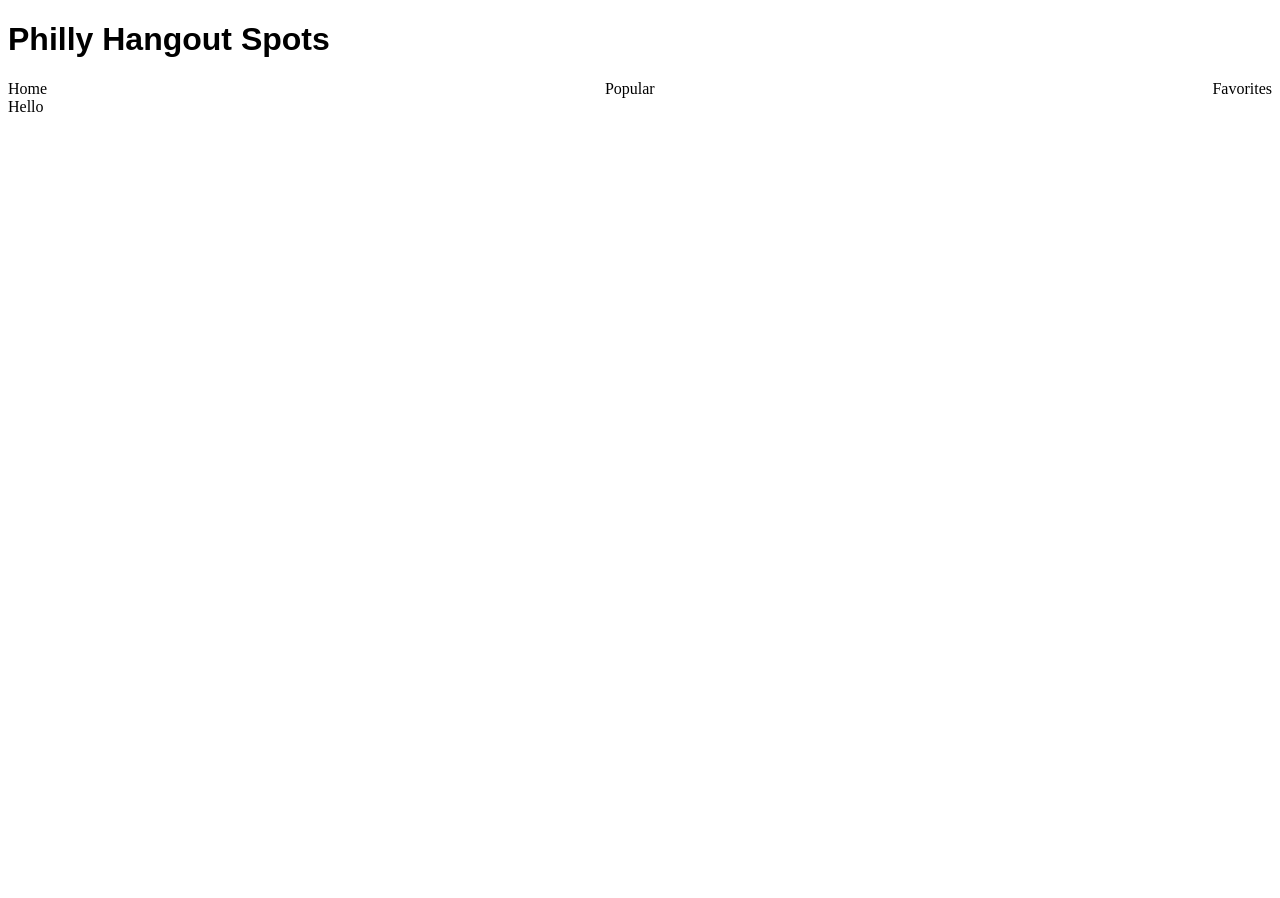
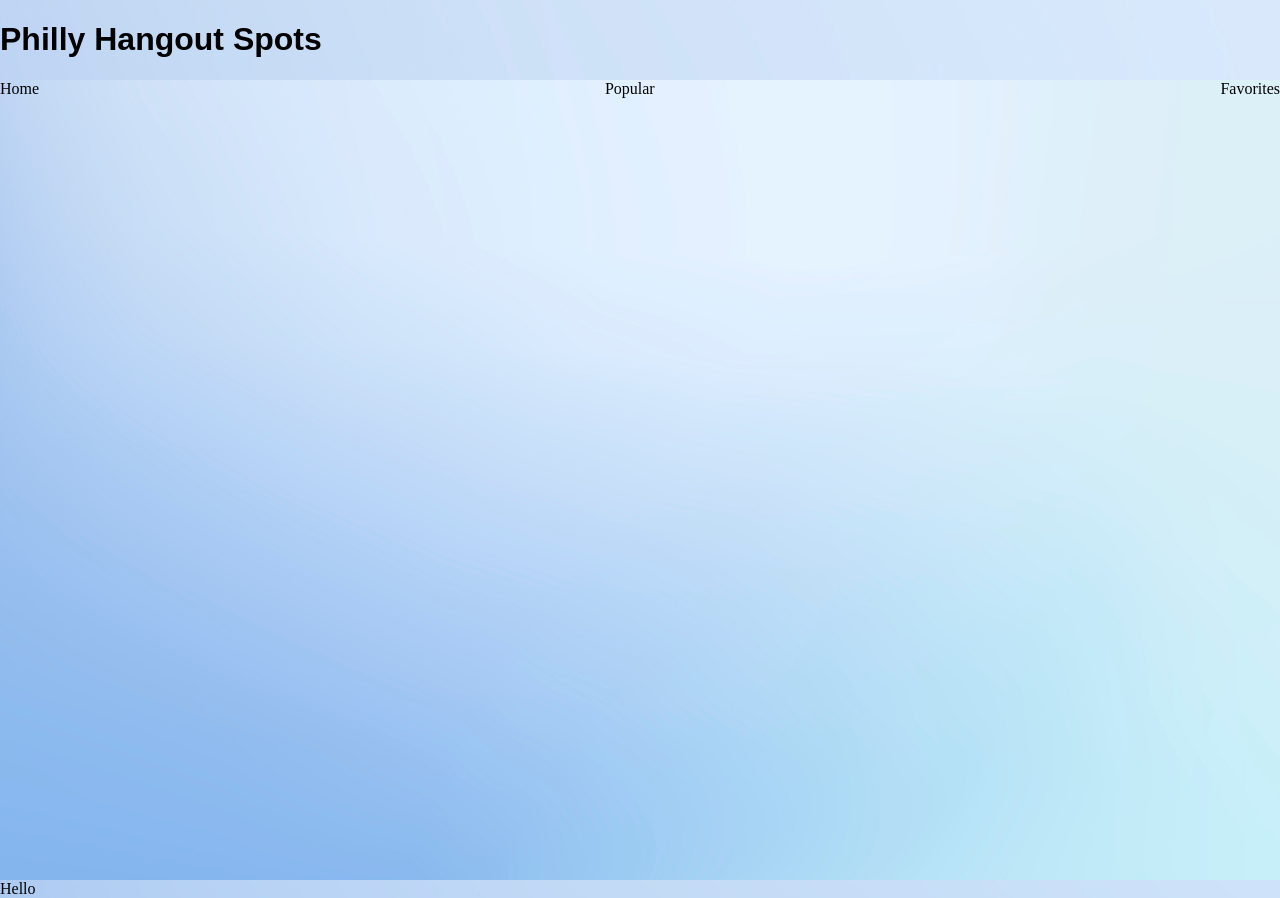
Before and after one commit to tul64515/OwlHacksProject, a plain HTML site: page website.html in a window 1280 px wide. Before the commit the page ends 800 px from the top, so only its background shows below. Drawn offline with Linux system fonts and the light colour scheme.

Commit message:
Added background image to website

```diff
--- a/styles.css
+++ b/styles.css
@@ -1,7 +1,19 @@
+html, body {
+    height: 100%; /* Ensure the html and body take up the full height */
+    margin: 0; /* Remove default margin */
+}
+body {
+    background-image: url(background.jpg);
+
+}
 .utility-row{
     display: flex;
     flex-direction: row;
     justify-content: space-between;
+    background-image: url('background.jpg');
+    background-size: cover;
+    height: 100vh;
+    margin: 0;
 }
 .header {
     color: black;
```
